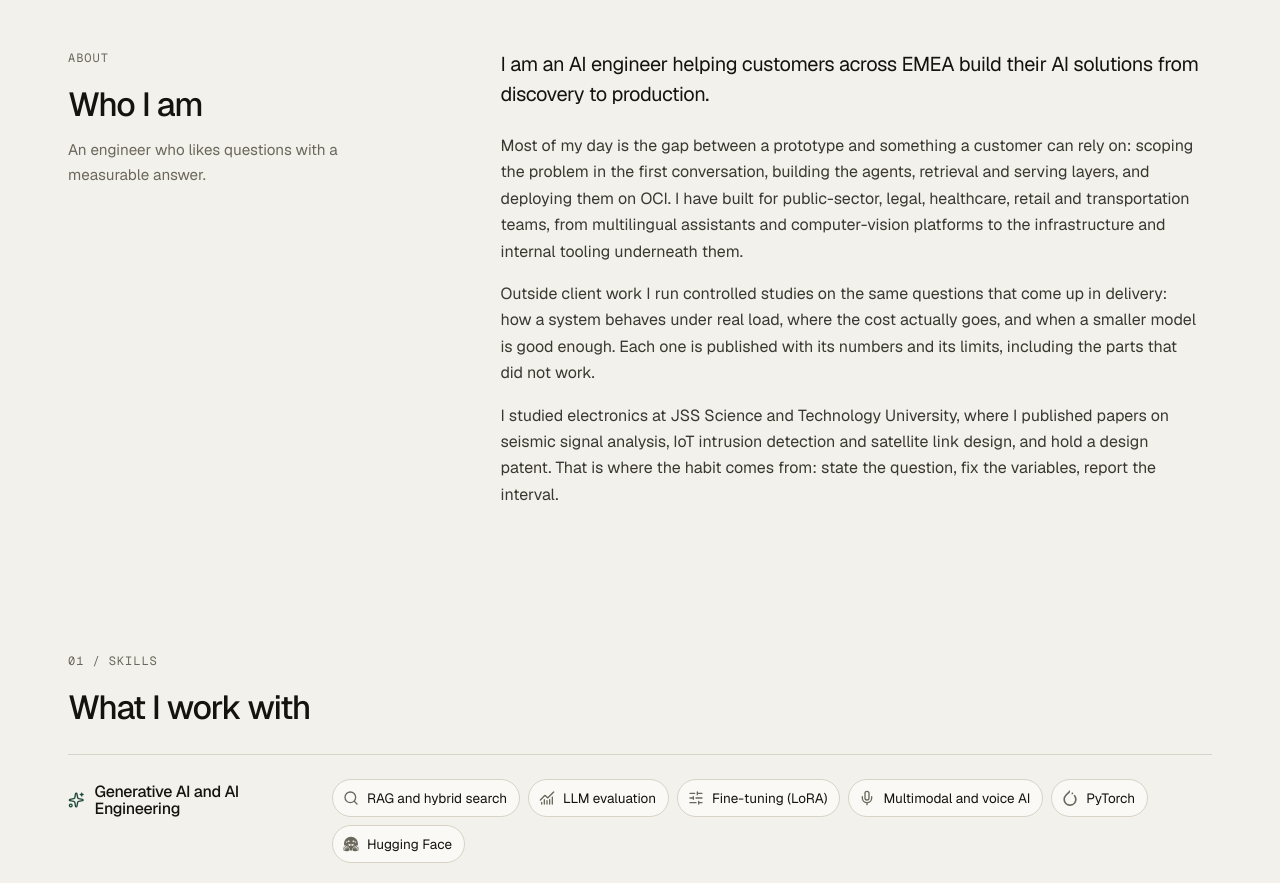
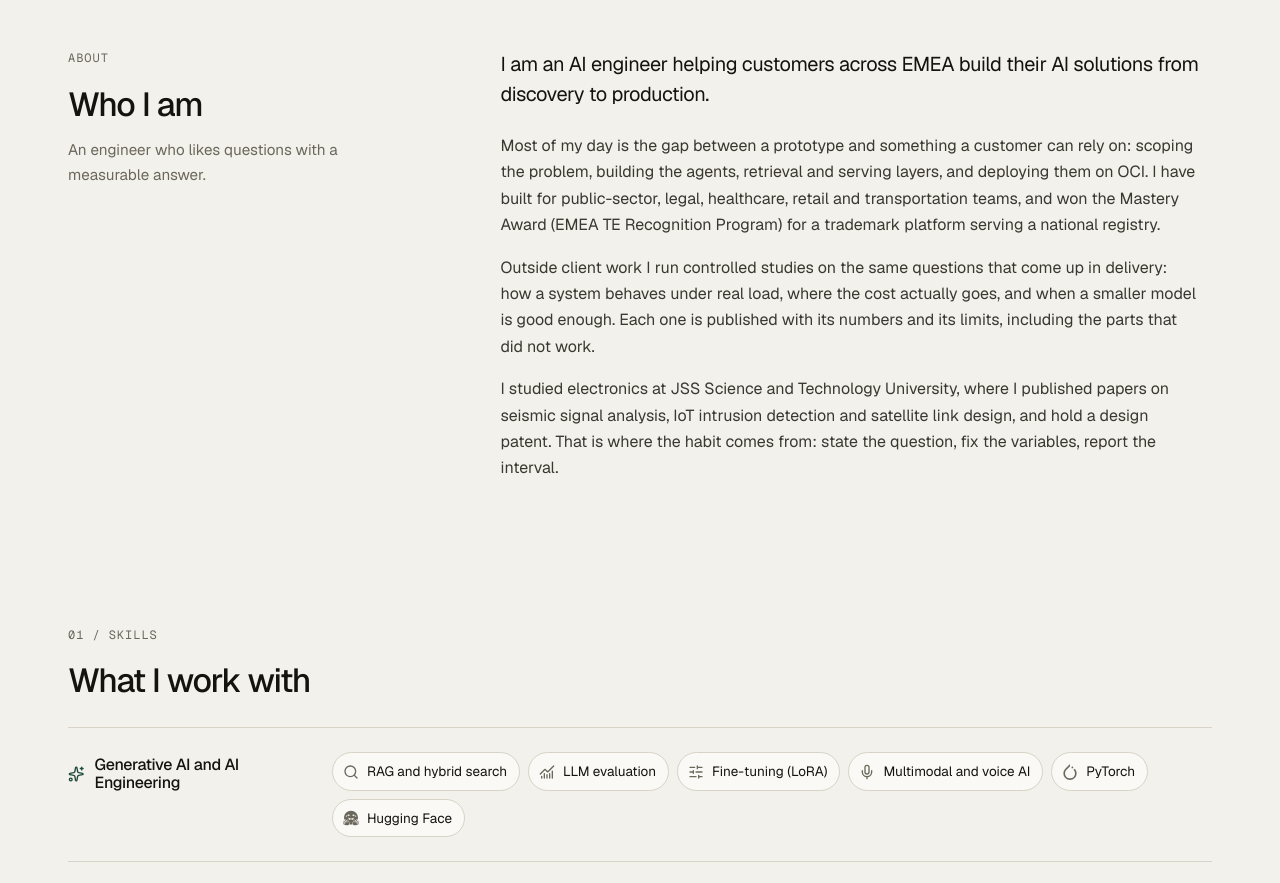
Before and after one commit to Aprameya-C-V/aprameyacv-site, a plain HTML site: page index.html in a window 1280 px wide. Shown: the part 880-1763 px from the top of the page. Drawn offline with nearby package versions, Linux system fonts and the light colour scheme.

Commit message:
about: name the EMEA Mastery Award

```diff
--- a/index.html
+++ b/index.html
@@ -73,7 +73,7 @@
     <div class="split-l"><p class="eyebrow mono">About</p><h2>Who I am</h2><p class="muted">An engineer who likes questions with a measurable answer.</p></div>
     <div class="about reveal">
       <p class="about-lead">I am an AI engineer helping customers across EMEA build their AI solutions from discovery to production.</p>
-      <p>Most of my day is the gap between a prototype and something a customer can rely on: scoping the problem in the first conversation, building the agents, retrieval and serving layers, and deploying them on OCI. I have built for public-sector, legal, healthcare, retail and transportation teams, from multilingual assistants and computer-vision platforms to the infrastructure and internal tooling underneath them.</p>
+      <p>Most of my day is the gap between a prototype and something a customer can rely on: scoping the problem, building the agents, retrieval and serving layers, and deploying them on OCI. I have built for public-sector, legal, healthcare, retail and transportation teams, and won the Mastery Award (EMEA TE Recognition Program) for a trademark platform serving a national registry.</p>
       <p>Outside client work I run controlled studies on the same questions that come up in delivery: how a system behaves under real load, where the cost actually goes, and when a smaller model is good enough. Each one is published with its numbers and its limits, including the parts that did not work.</p>
       <p>I studied electronics at JSS Science and Technology University, where I published papers on seismic signal analysis, IoT intrusion detection and satellite link design, and hold a design patent. That is where the habit comes from: state the question, fix the variables, report the interval.</p>
     </div>
```
